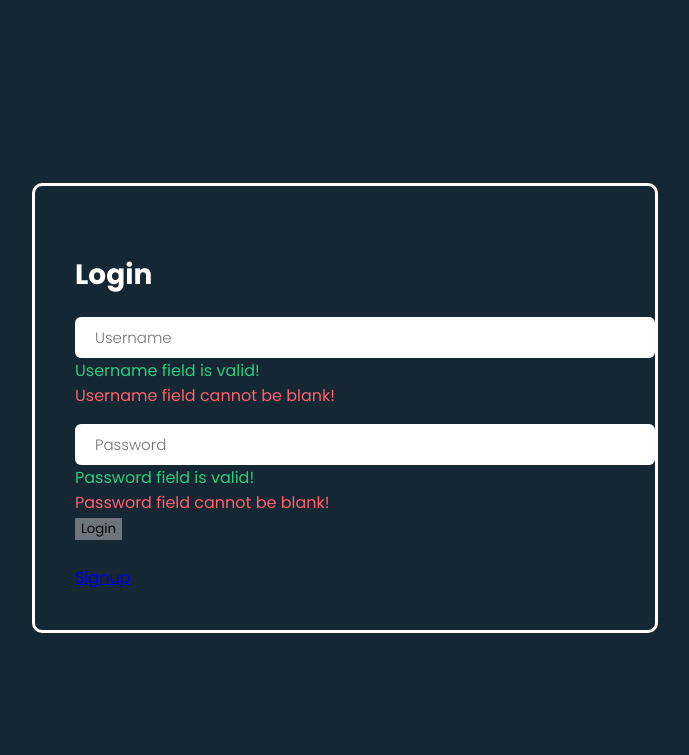
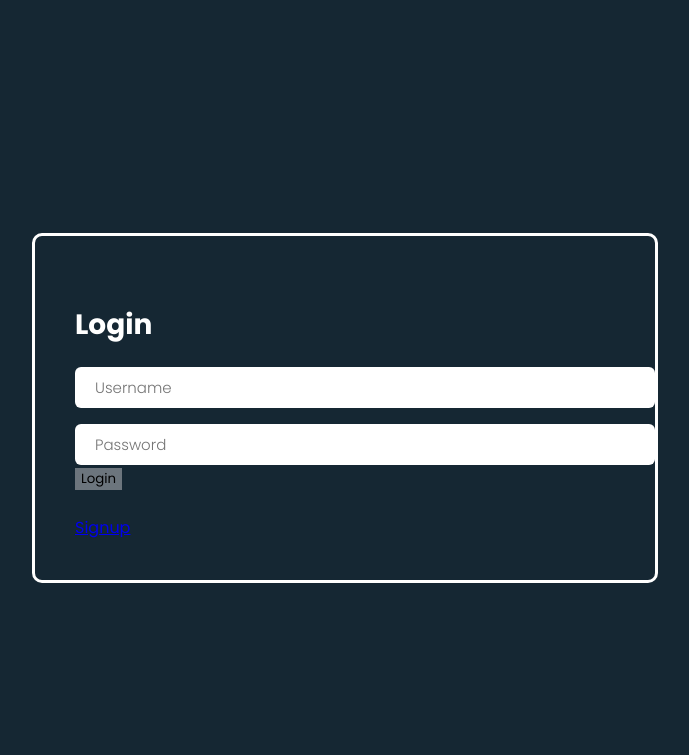
Before and after one commit to DNWijendra/Online-Movie-Ticket-System, a Django app: page /login/ in a window 1280 px wide. Shown: the top 755 px of the page, without its empty margins (295-984 px from the left). Run offline with Django 5.2, Linux system fonts and the light colour scheme.

Commit message:
login.html editied

```diff
--- a/myproject/myapp/templates/login.html
+++ b/myproject/myapp/templates/login.html
@@ -1,64 +1,3 @@
-<!-- <!DOCTYPE html>
-<html lang="en">
-<head>
-    <meta charset="UTF-8">
-    <meta name="viewport" content="width=device-width, initial-scale=1.0">
-    {% load static %}
-    <link rel="stylesheet" href="{% static 'css/style.css' %}">
-    <title>Login Page</title>
-</head>
-<body>
-    <!-- <form action="" method="post">
-        {% csrf_token %}
-        <label for="username">Username:</label>
-        <input type="text" id="username" name="username" required/>
-        <br/>
-        <label for="password">Password:</label>
-        <input type="password" id="password" name="password" required/>
-        <br/>
-        <input type="submit" value="Login"/>
-    </form>
-    <br>
-    <a href="{% url 'signup' %}">Signup</a> -->
-
-<!--
-    <div class="form-body">
-        <div class="row">
-            <div class="form-holder">
-                <div class="form-content">
-                    <div class="form-items">
-                        <h3>Register Today</h3>
-                        <p>Fill in the data below.</p>
-                        <form action="" method="post" class="requires-validation" novalidate>
-                            {% csrf_token %}
-                            <div class="col-md-12">
-                               <input class="form-control" type="text" name="name" placeholder="Full Name" required>
-                               <div class="valid-feedback">Username field is valid!</div>
-                               <div class="invalid-feedback">Username field cannot be blank!</div>
-                            </div>
-
-                           <div class="col-md-12">
-                              <input class="form-control" type="password" name="password" placeholder="Password" required>
-                               <div class="valid-feedback">Password field is valid!</div>
-                               <div class="invalid-feedback">Password field cannot be blank!</div>
-                           </div>
-
-                            <div class="form-button mt-3">
-                                <button id="submit" type="submit" class="btn btn-primary" value="login">Login</button>
-                            </div>
-                        </form>
-
-                        <br>
-                        <a href="{% url 'signup' %}">Signup</a>
-                    </div>
-                </div>
-            </div>
-        </div>
-    </div>
-
-</body>
-</html> -->
-
 <!DOCTYPE html>
 <html lang="en">
 <head>
@@ -80,14 +19,14 @@
                             {% csrf_token %}
                             <div class="col-md-12">
                                <input class="form-control" type="text" name="username" placeholder="Username" required>
-                               <div class="valid-feedback">Username field is valid!</div>
-                               <div class="invalid-feedback">Username field cannot be blank!</div>
+                               <!-- <div class="valid-feedback">Username field is valid!</div>
+                               <div class="invalid-feedback">Username field cannot be blank!</div> -->
                             </div>
 
                            <div class="col-md-12">
                               <input class="form-control" type="password" name="password" placeholder="Password" required>
-                               <div class="valid-feedback">Password field is valid!</div>
-                               <div class="invalid-feedback">Password field cannot be blank!</div>
+                               <!-- <div class="valid-feedback">Password field is valid!</div>
+                               <div class="invalid-feedback">Password field cannot be blank!</div> -->
                            </div>
 
                             <div class="form-button mt-3">
--- a/myproject/myproject/settings.py
+++ b/myproject/myproject/settings.py
@@ -76,8 +76,10 @@ WSGI_APPLICATION = 'myproject.wsgi.application'
 
 DATABASES = {
     'default': {
-        'ENGINE': 'django.db.backends.sqlite3',
-        'NAME': BASE_DIR / 'db.sqlite3',
+        'ENGINE': 'django.db.backends.mysql',
+        'NAME': 'djangodb',
+        'USER': 'root'
+
     }
 }
 
```
Also changed, not shown: myproject/db.sqlite3, myproject/media/profile/avengers_9MqbIae.png (added), myproject/media/profile/avengers_Bvj4DHX.png (added).
